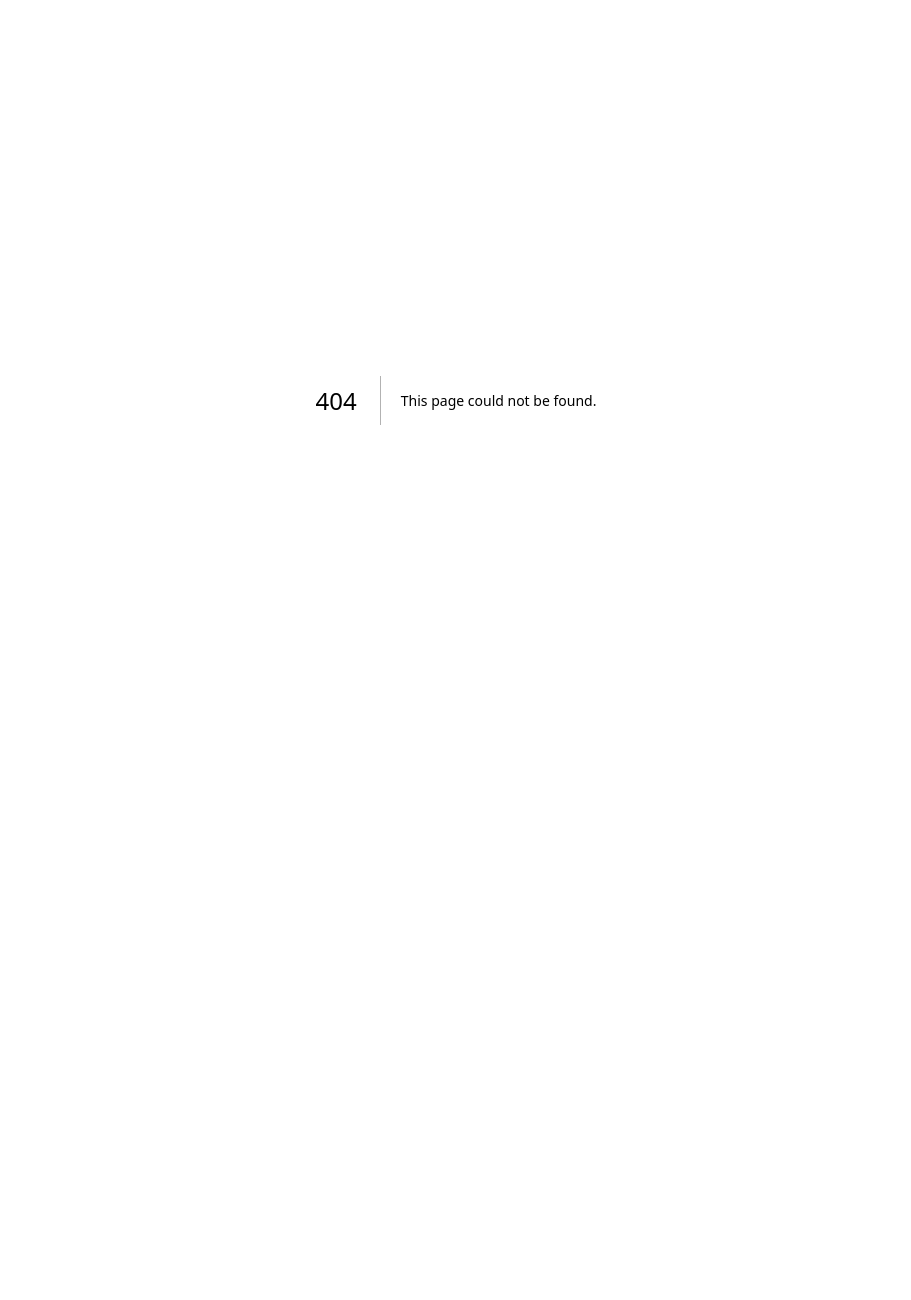
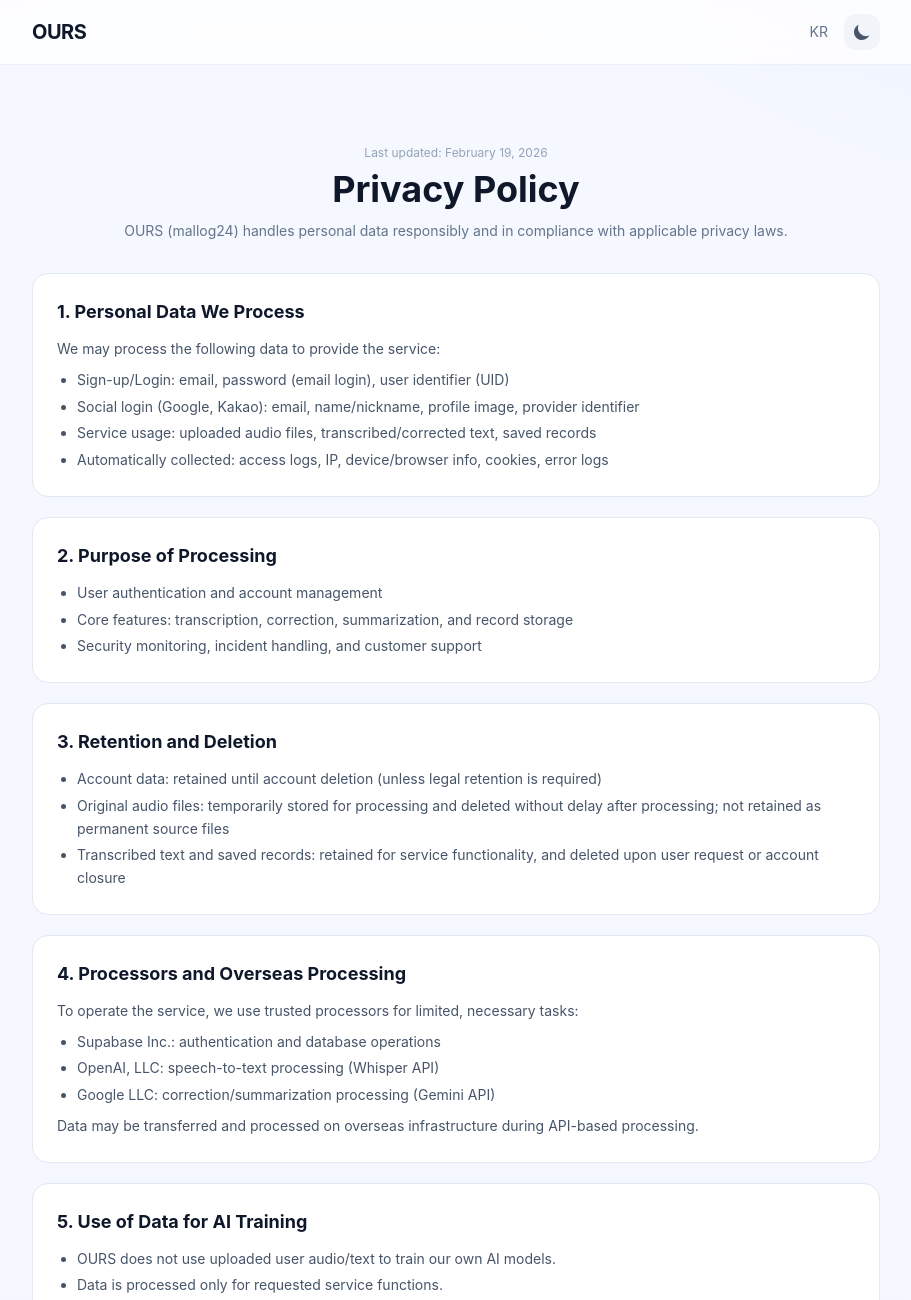
Before and after one commit to hyunw2o/ours-homepage, a Next.js app: page /privacy-en in a window 1280 px wide. Before the commit this address had no page. Shown: the top 1300 px of the page, without its empty margins (184-1095 px from the left). Before the commit the page ends 800 px from the top, so only its background shows below. Built offline with nearby package versions, Linux system fonts and the light colour scheme; a web font is replaced by a local one.

Commit message:
feat(privacy): strengthen policy details and add english policy page

```diff
--- a/pages/en.js
+++ b/pages/en.js
@@ -432,7 +432,7 @@ export default function Home({ darkMode, setDarkMode, uiTheme, setUiTheme, uiThe
               <Link href={MALLOG24_INFO_URL} className="inline-flex items-center transition-opacity hover:opacity-80">
                 <Mallog24Logo className="h-5 w-auto" />
               </Link>
-              <Link href="/privacy" className="text-sm ours-muted hover:opacity-85 transition-colors">
+              <Link href="/privacy-en" className="text-sm ours-muted hover:opacity-85 transition-colors">
                 Privacy Policy
               </Link>
               <a href={BUSINESS_MAILTO} className="text-sm ours-muted hover:opacity-85 transition-colors">
--- /dev/null
+++ b/pages/privacy-en.js
@@ -0,0 +1,149 @@
+import Head from 'next/head'
+import Link from 'next/link'
+
+const BUSINESS_REG_NUMBER = process.env.NEXT_PUBLIC_BUSINESS_REG_NUMBER || '696-08-03518'
+const REPRESENTATIVE_NAME = process.env.NEXT_PUBLIC_REPRESENTATIVE_NAME || 'Hyunwoo Kim'
+const BUSINESS_ADDRESS = process.env.NEXT_PUBLIC_BUSINESS_ADDRESS || '12735, 28 Mudeul-ro, Chowol-eup, Gwangju-si, Gyeonggi-do, Republic of Korea'
+const CONTACT_EMAIL = process.env.NEXT_PUBLIC_CONTACT_EMAIL || 'ours113814@gmail.com'
+
+function ThemeToggle({ darkMode, setDarkMode }) {
+  return (
+    <button
+      onClick={() => setDarkMode(!darkMode)}
+      className="p-2 rounded-xl bg-slate-100 dark:bg-slate-800 hover:bg-slate-200 dark:hover:bg-slate-700 transition-colors"
+      aria-label="Toggle dark mode"
+    >
+      {darkMode ? (
+        <svg className="w-5 h-5 text-amber-400" fill="currentColor" viewBox="0 0 20 20">
+          <path fillRule="evenodd" d="M10 2a1 1 0 011 1v1a1 1 0 11-2 0V3a1 1 0 011-1zm4 8a4 4 0 11-8 0 4 4 0 018 0zm-.464 4.95l.707.707a1 1 0 001.414-1.414l-.707-.707a1 1 0 00-1.414 1.414zm2.12-10.607a1 1 0 010 1.414l-.706.707a1 1 0 11-1.414-1.414l.707-.707a1 1 0 011.414 0zM17 11a1 1 0 100-2h-1a1 1 0 100 2h1zm-7 4a1 1 0 011 1v1a1 1 0 11-2 0v-1a1 1 0 011-1zM5.05 6.464A1 1 0 106.465 5.05l-.708-.707a1 1 0 00-1.414 1.414l.707.707zm1.414 8.486l-.707.707a1 1 0 01-1.414-1.414l.707-.707a1 1 0 011.414 1.414zM4 11a1 1 0 100-2H3a1 1 0 000 2h1z" clipRule="evenodd" />
+        </svg>
+      ) : (
+        <svg className="w-5 h-5 text-slate-600" fill="currentColor" viewBox="0 0 20 20">
+          <path d="M17.293 13.293A8 8 0 016.707 2.707a8.001 8.001 0 1010.586 10.586z" />
+        </svg>
+      )}
+    </button>
+  )
+}
+
+function Section({ title, children }) {
+  return (
+    <section className="rounded-2xl border border-slate-200 dark:border-slate-800 bg-white dark:bg-slate-900 p-6">
+      <h2 className="text-lg font-bold text-slate-900 dark:text-white mb-3">{title}</h2>
+      <div className="text-sm leading-relaxed text-slate-600 dark:text-slate-400">{children}</div>
+    </section>
+  )
+}
+
+export default function PrivacyPolicyEn({ darkMode, setDarkMode }) {
+  return (
+    <>
+      <Head>
+        <title>OURS - Privacy Policy</title>
+        <meta name="description" content="OURS Privacy Policy" />
+        <meta name="viewport" content="width=device-width, initial-scale=1" />
+      </Head>
+
+      <header className="sticky top-0 z-50 backdrop-blur-xl bg-white/80 dark:bg-slate-950/80 border-b border-slate-200/60 dark:border-slate-800/60">
+        <div className="max-w-4xl mx-auto px-6 h-16 flex items-center justify-between">
+          <Link href="/en" className="text-xl font-bold text-slate-900 dark:text-white tracking-tight">
+            OURS
+          </Link>
+          <div className="flex items-center gap-4">
+            <Link href="/privacy" className="text-sm text-slate-500 dark:text-slate-400 hover:text-slate-900 dark:hover:text-white transition-colors">
+              KR
+            </Link>
+            <ThemeToggle darkMode={darkMode} setDarkMode={setDarkMode} />
+          </div>
+        </div>
+      </header>
+
+      <main className="py-14 sm:py-20">
+        <div className="max-w-4xl mx-auto px-6 space-y-5">
+          <div className="text-center mb-8">
+            <p className="text-xs text-slate-400 dark:text-slate-500 mb-2">Last updated: February 19, 2026</p>
+            <h1 className="text-3xl sm:text-4xl font-bold text-slate-900 dark:text-white">Privacy Policy</h1>
+            <p className="text-sm text-slate-500 dark:text-slate-400 mt-3">
+              OURS (mallog24) handles personal data responsibly and in compliance with applicable privacy laws.
+            </p>
+          </div>
+
+          <Section title="1. Personal Data We Process">
+            <p>We may process the following data to provide the service:</p>
+            <ul className="list-disc pl-5 mt-2 space-y-1">
+              <li>Sign-up/Login: email, password (email login), user identifier (UID)</li>
+              <li>Social login (Google, Kakao): email, name/nickname, profile image, provider identifier</li>
+              <li>Service usage: uploaded audio files, transcribed/corrected text, saved records</li>
+              <li>Automatically collected: access logs, IP, device/browser info, cookies, error logs</li>
+            </ul>
+          </Section>
+
+          <Section title="2. Purpose of Processing">
+            <ul className="list-disc pl-5 space-y-1">
+              <li>User authentication and account management</li>
+              <li>Core features: transcription, correction, summarization, and record storage</li>
+              <li>Security monitoring, incident handling, and customer support</li>
+            </ul>
+          </Section>
+
+          <Section title="3. Retention and Deletion">
+            <ul className="list-disc pl-5 space-y-1">
+              <li>Account data: retained until account deletion (unless legal retention is required)</li>
+              <li>Original audio files: temporarily stored for processing and deleted without delay after processing; not retained as permanent source files</li>
+              <li>Transcribed text and saved records: retained for service functionality, and deleted upon user request or account closure</li>
+            </ul>
+          </Section>
+
+          <Section title="4. Processors and Overseas Processing">
+            <p>To operate the service, we use trusted processors for limited, necessary tasks:</p>
+            <ul className="list-disc pl-5 mt-2 space-y-1">
+              <li>Supabase Inc.: authentication and database operations</li>
+              <li>OpenAI, LLC: speech-to-text processing (Whisper API)</li>
+              <li>Google LLC: correction/summarization processing (Gemini API)</li>
+            </ul>
+            <p className="mt-2">
+              Data may be transferred and processed on overseas infrastructure during API-based processing.
+            </p>
+          </Section>
+
+          <Section title="5. Use of Data for AI Training">
+            <ul className="list-disc pl-5 space-y-1">
+              <li>OURS does not use uploaded user audio/text to train our own AI models.</li>
+              <li>Data is processed only for requested service functions.</li>
+              <li>External API providers process data under their own published policies.</li>
+            </ul>
+          </Section>
+
+          <Section title="6. User Rights">
+            <p>
+              You may request access, correction, deletion, and restriction of processing of your personal data.
+            </p>
+          </Section>
+
+          <Section title="7. Security Measures">
+            <ul className="list-disc pl-5 space-y-1">
+              <li>HTTPS in transit, token-based access control, and least-privilege policies</li>
+              <li>Rate limiting and security headers to reduce abuse and attack surface</li>
+              <li>Operational monitoring and incident response procedures</li>
+            </ul>
+          </Section>
+
+          <Section title="8. Business Information and Contact">
+            <p>Business Name: OURS</p>
+            <p>Business Registration No.: {BUSINESS_REG_NUMBER}</p>
+            <p>Representative: {REPRESENTATIVE_NAME}</p>
+            <p>Business Address: {BUSINESS_ADDRESS}</p>
+            <p className="mt-2">Privacy Officer: {REPRESENTATIVE_NAME}</p>
+            <p>Contact Email: {CONTACT_EMAIL}</p>
+          </Section>
+
+          <div className="pt-4 text-center">
+            <Link href="/en" className="inline-flex items-center px-5 py-2.5 rounded-xl border border-slate-200 dark:border-slate-700 text-sm text-slate-600 dark:text-slate-300 hover:bg-slate-50 dark:hover:bg-slate-800 transition-colors">
+              Back to Home
+            </Link>
+          </div>
+        </div>
+      </main>
+    </>
+  )
+}
--- a/pages/privacy.js
+++ b/pages/privacy.js
@@ -4,6 +4,7 @@ import Link from 'next/link'
 const BUSINESS_REG_NUMBER = process.env.NEXT_PUBLIC_BUSINESS_REG_NUMBER || '696-08-03518'
 const REPRESENTATIVE_NAME = process.env.NEXT_PUBLIC_REPRESENTATIVE_NAME || '김현우'
 const BUSINESS_ADDRESS = process.env.NEXT_PUBLIC_BUSINESS_ADDRESS || '12735, 경기도 광주시 초월읍 무들로 28'
+const CONTACT_EMAIL = process.env.NEXT_PUBLIC_CONTACT_EMAIL || 'ours113814@gmail.com'
 
 function ThemeToggle({ darkMode, setDarkMode }) {
   return (
@@ -49,7 +50,7 @@ export default function PrivacyPolicy({ darkMode, setDarkMode }) {
             OURS
           </Link>
           <div className="flex items-center gap-4">
-            <Link href="/en" className="text-sm text-slate-500 dark:text-slate-400 hover:text-slate-900 dark:hover:text-white transition-colors">
+            <Link href="/privacy-en" className="text-sm text-slate-500 dark:text-slate-400 hover:text-slate-900 dark:hover:text-white transition-colors">
               EN
             </Link>
             <ThemeToggle darkMode={darkMode} setDarkMode={setDarkMode} />
@@ -60,49 +61,78 @@ export default function PrivacyPolicy({ darkMode, setDarkMode }) {
       <main className="py-14 sm:py-20">
         <div className="max-w-4xl mx-auto px-6 space-y-5">
           <div className="text-center mb-8">
-            <p className="text-xs text-slate-400 dark:text-slate-500 mb-2">Last updated: February 13, 2026</p>
+            <p className="text-xs text-slate-400 dark:text-slate-500 mb-2">Last updated: February 19, 2026</p>
             <h1 className="text-3xl sm:text-4xl font-bold text-slate-900 dark:text-white">개인정보처리방침</h1>
             <p className="text-sm text-slate-500 dark:text-slate-400 mt-3">
-              OURS는 이용자의 개인정보를 소중히 다루며, 관련 법령을 준수합니다.
+              OURS(mallog24)는 이용자의 개인정보를 소중히 다루며, 관련 법령을 준수합니다.
             </p>
           </div>
 
-          <Section title="1. 수집하는 개인정보 항목">
-            <p>서비스 이용 과정에서 다음 정보가 수집될 수 있습니다.</p>
+          <Section title="1. 처리하는 개인정보 항목">
+            <p>서비스 제공을 위해 아래 정보를 처리할 수 있습니다.</p>
             <ul className="list-disc pl-5 mt-2 space-y-1">
-              <li>업로드한 음성 파일 및 변환 결과 텍스트</li>
-              <li>서비스 이용 기록, 접속 로그, 기기 정보(브라우저/OS 등)</li>
-              <li>문의/오류 제보 시 제공된 이메일 또는 연락 정보</li>
+              <li>회원가입/로그인: 이메일, 비밀번호(이메일 로그인 시), 사용자 식별자(UID)</li>
+              <li>소셜 로그인(Google, Kakao): 이메일, 닉네임(또는 이름), 프로필 이미지, 공급자 식별자</li>
+              <li>서비스 이용 시: 업로드한 음성 파일, 변환 결과 텍스트, 저장한 기록본</li>
+              <li>자동 수집: 접속 로그, IP, 기기/브라우저 정보, 쿠키, 오류 로그</li>
             </ul>
           </Section>
 
           <Section title="2. 개인정보 이용 목적">
             <ul className="list-disc pl-5 space-y-1">
-              <li>음성 인식, 텍스트 변환, 요약 등 핵심 기능 제공</li>
-              <li>서비스 품질 개선 및 안정성 모니터링</li>
-              <li>문의 대응, 장애 처리, 공지 전달</li>
+              <li>로그인/회원 관리 및 사용자 식별</li>
+              <li>음성 인식, 텍스트 변환, 요약, 기록본 저장 등 서비스 제공</li>
+              <li>장애 대응, 보안 모니터링, 고객 문의 대응</li>
             </ul>
           </Section>
 
-          <Section title="3. 개인정보 보관 및 파기">
-            <p>개인정보는 목적 달성 후 지체 없이 파기하며, 법령에 따라 보관이 필요한 경우 해당 기간 동안만 보관합니다.</p>
+          <Section title="3. 보유 기간 및 파기">
+            <ul className="list-disc pl-5 space-y-1">
+              <li>회원 정보: 회원 탈퇴 시까지(단, 법령상 보존 의무가 있는 경우 해당 기간 보관)</li>
+              <li>원본 음성 파일: 변환 처리 목적의 임시 저장소에서 처리 완료 후 지체 없이 삭제(영구 보관하지 않음)</li>
+              <li>변환 결과 텍스트/기록본: 서비스 기능 제공을 위해 보관되며, 이용자 삭제 요청 또는 계정 정리 시 파기</li>
+            </ul>
           </Section>
 
-          <Section title="4. 제3자 제공 및 처리위탁">
-            <p>서비스 운영을 위해 필요한 범위에서 클라우드/AI/데이터베이스 제공사에 처리가 위탁될 수 있습니다.</p>
-            <p className="mt-2">위탁 범위는 서비스 제공에 필요한 최소한으로 제한하며, 관련 법령을 준수합니다.</p>
+          <Section title="4. 개인정보 처리 위탁 및 국외 이전">
+            <p>원활한 서비스 제공을 위해 아래 수탁사에 필요한 범위의 처리를 위탁할 수 있습니다.</p>
+            <ul className="list-disc pl-5 mt-2 space-y-1">
+              <li>Supabase Inc.: 인증(Auth), 데이터베이스 저장/조회</li>
+              <li>OpenAI, LLC: 음성 인식(Whisper API) 처리</li>
+              <li>Google LLC: 텍스트 교정/요약(Gemini API) 처리</li>
+            </ul>
+            <p className="mt-2">
+              위 서비스 연동 과정에서 데이터가 국외 서버로 전송·처리될 수 있으며, 당사는 최소 범위의 데이터만 전송합니다.
+            </p>
           </Section>
 
-          <Section title="5. 이용자 권리">
+          <Section title="5. AI 학습 데이터 활용 여부">
+            <ul className="list-disc pl-5 space-y-1">
+              <li>당사는 이용자가 업로드한 음성/텍스트를 자체 AI 모델 학습 목적으로 사용하지 않습니다.</li>
+              <li>데이터는 변환·교정·요약 기능 제공을 위해서만 API로 처리됩니다.</li>
+              <li>외부 API 사업자의 상세 데이터 처리정책은 각 제공사의 정책을 따릅니다.</li>
+            </ul>
+          </Section>
+
+          <Section title="6. 이용자 권리">
             <p>이용자는 본인 개인정보의 열람, 정정, 삭제, 처리정지를 요청할 수 있습니다.</p>
           </Section>
 
-          <Section title="6. 사업자 정보 및 문의">
+          <Section title="7. 안전성 확보조치">
+            <ul className="list-disc pl-5 space-y-1">
+              <li>전송 구간 암호화(HTTPS), 접근 권한 최소화, 인증 토큰 기반 접근 제어</li>
+              <li>요청량 제한, 보안 헤더 적용 등 서비스 보안 강화 조치</li>
+              <li>로그 기반 이상 징후 모니터링 및 장애 대응 체계 운영</li>
+            </ul>
+          </Section>
+
+          <Section title="8. 사업자/개인정보 보호책임자 및 문의">
             <p>상호: OURS</p>
             <p>사업자등록번호: {BUSINESS_REG_NUMBER}</p>
             <p>대표자: {REPRESENTATIVE_NAME}</p>
             <p>사업장 주소: {BUSINESS_ADDRESS}</p>
-            <p className="mt-2">문의: 서비스 하단 연락 채널 또는 운영자 이메일</p>
+            <p className="mt-2">개인정보 보호책임자: {REPRESENTATIVE_NAME} (대표)</p>
+            <p>문의 이메일: {CONTACT_EMAIL}</p>
           </Section>
 
           <div className="pt-4 text-center">
```
